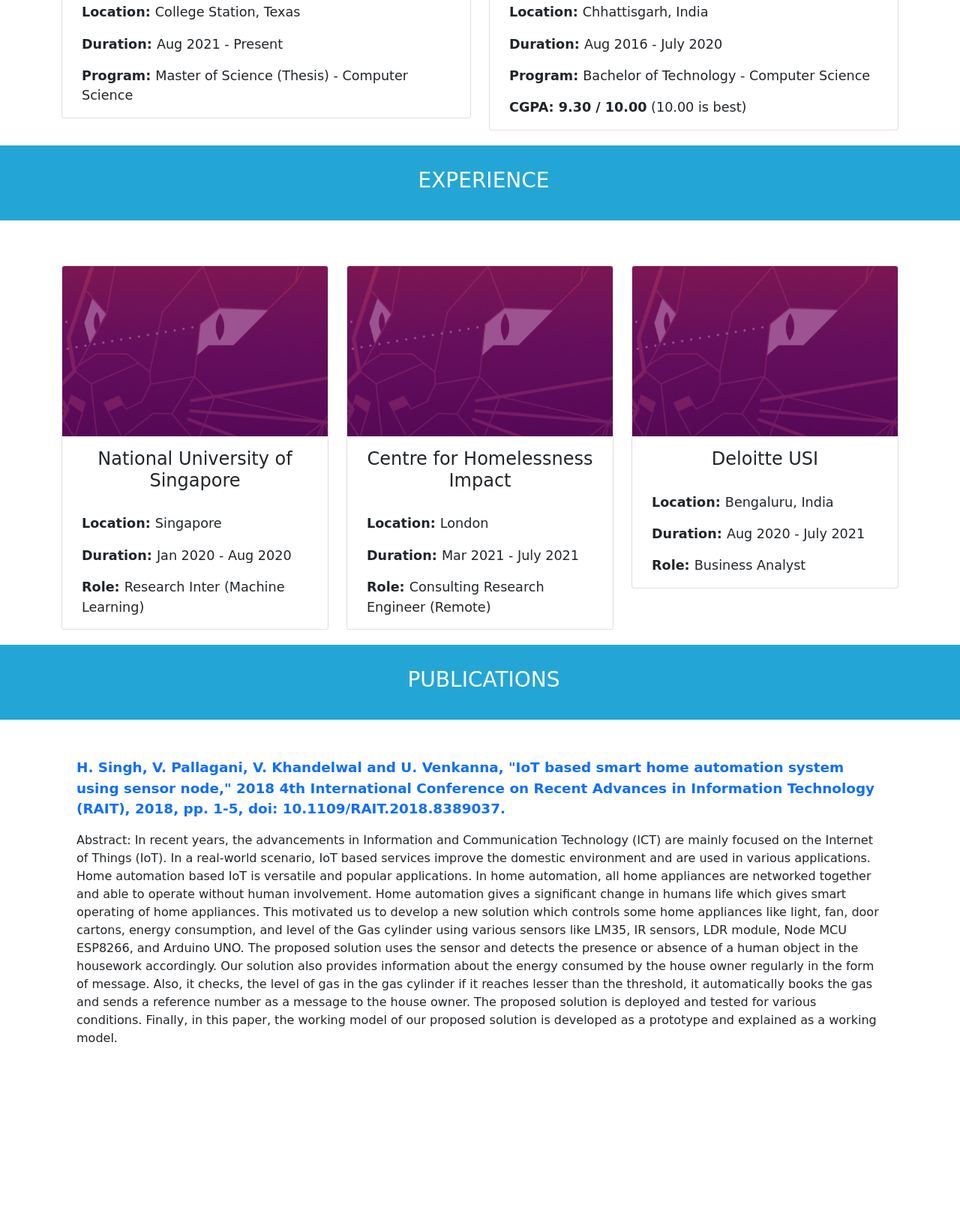
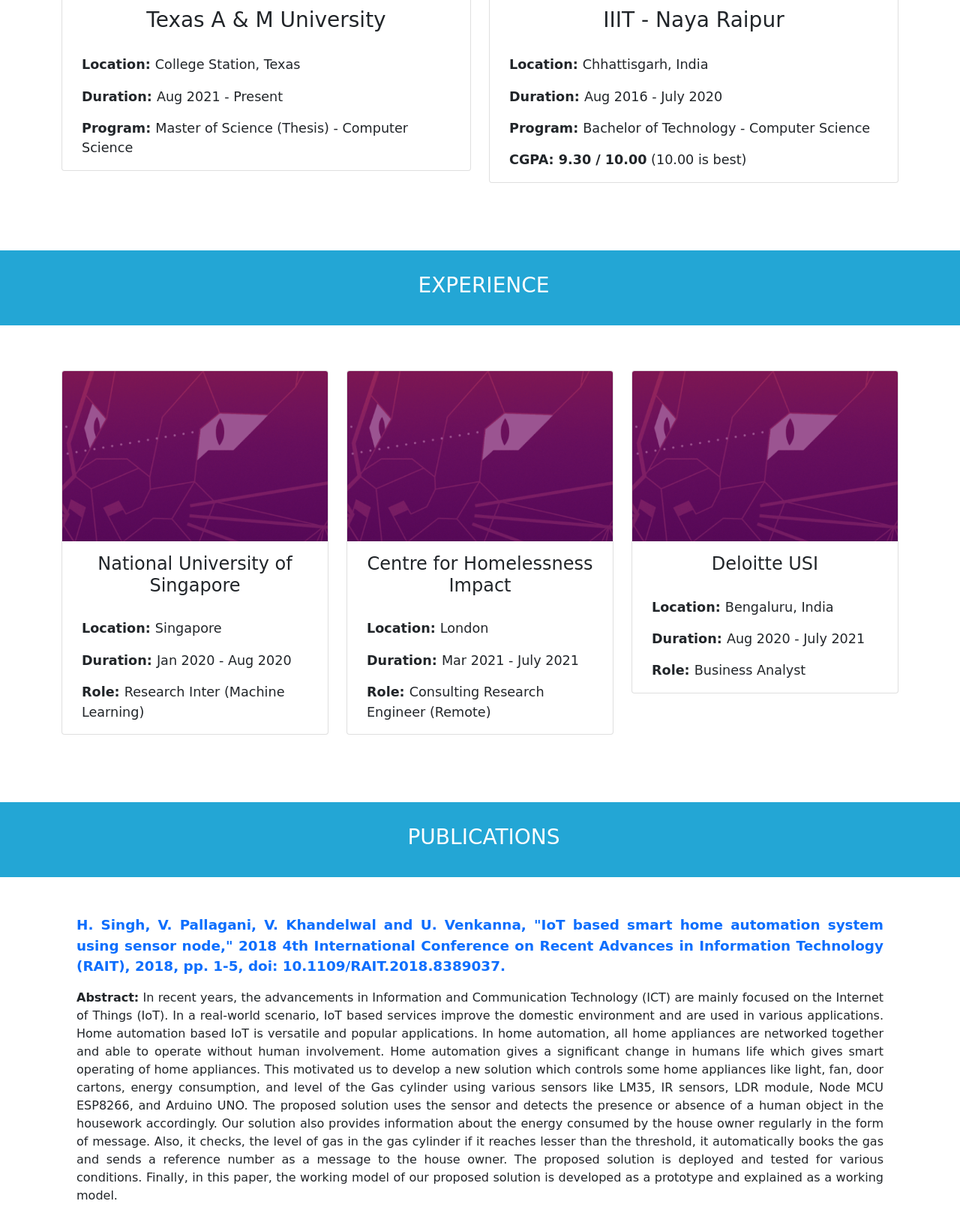
Before and after one commit to HimanshuSinghGH/HimanshuSinghGH.github.io, a plain HTML site: page profile.html in a window 1280 px wide. Shown: the part 1058-2696 px from the top of the page at 75% size. Before the commit the page ends 2491 px from the top, so only its background shows below. Drawn offline with nearby package versions, Linux system fonts and the light colour scheme; a web font is replaced by a local one.

Commit message:
added section header padding and fixed section href in navbar

```diff
--- a/profile.html
+++ b/profile.html
@@ -34,16 +34,16 @@
       <div class="collapse navbar-collapse d-flex" id="navbarSupportedContent">
         <ul class="navbar-nav me-auto mb-2 mb-lg-0">
           <li class="nav-item">
-            <a class="nav-link active" aria-current="page" href="#">About</a>
+            <a class="nav-link active" aria-current="page" href="#about">About</a>
           </li>
           <li class="nav-item">
             <a class="nav-link" aria-current="page" href="#education">Education</a>
           </li>
           <li class="nav-item">
-            <a class="nav-link" aria-current="page" href="#">Experience</a>
+            <a class="nav-link" aria-current="page" href="#experience">Experience</a>
           </li>
           <li class="nav-item">
-            <a class="nav-link" aria-current="page" href="#">Publications</a>
+            <a class="nav-link" aria-current="page" href="#publication">Publications</a>
           </li>
           <li class="nav-item">
             <a class="nav-link" aria-current="page" href="#">Projects</a>
@@ -57,8 +57,10 @@
   </nav>
 
   <!-- About Section  -->
-  <div class="main-body">
+
       <section id="about">
+        <div class="section-padding">
+        </div>
         <div class="section-header">
           <h3>ABOUT</h3>
         </div>
@@ -70,6 +72,8 @@
 
       <!-- Education Section  -->
       <section id="education">
+        <div class="section-padding">
+        </div>
         <div class="section-header">
           <h3>EDUCATION</h3>
         </div>
@@ -113,6 +117,8 @@
 
       <!-- Experience Section  -->
       <section id="experience">
+        <div class="section-padding">
+        </div>
       <div class="section-header">
         <h3>EXPERIENCE</h3>
       </div>
@@ -167,19 +173,21 @@
       </div>
   </section>
   <section id="publication">
+    <div class="section-padding">
+    </div>
     <div class="section-header">
       <h3>PUBLICATIONS</h3>
     </div>
     <div class="container">
       <div class="section-content section-content-publication">
         <p><b><a class='paper-title' href="https://ieeexplore.ieee.org/stamp/stamp.jsp?tp=&arnumber=8389037&isnumber=8388962">H. Singh, V. Pallagani, V. Khandelwal and U. Venkanna, "IoT based smart home automation system using sensor node," 2018 4th International Conference on Recent Advances in Information Technology (RAIT), 2018, pp. 1-5, doi: 10.1109/RAIT.2018.8389037.</a></b></p>
-  <p style='font-size:1rem;'>Abstract: In recent years, the advancements in Information and Communication Technology (ICT) are mainly focused on the Internet of Things (IoT). In a real-world scenario, IoT based services improve the domestic environment and are used in various applications. Home automation based IoT is versatile and popular applications. In home automation, all home appliances are networked together and able to operate without human involvement. Home automation gives a significant change in humans life which gives smart operating of home appliances. This motivated us to develop a new solution which controls some home appliances like light, fan, door cartons, energy consumption, and level of the Gas cylinder using various sensors like LM35, IR sensors, LDR module, Node MCU ESP8266, and Arduino UNO. The proposed solution uses the sensor and detects the presence or absence of a human object in the housework accordingly. Our solution also provides information about the energy consumed by the house owner regularly in the form of message. Also, it checks, the level of gas in the gas cylinder if it reaches lesser than the threshold, it automatically books the gas and sends a reference number as a message to the house owner. The proposed solution is deployed and tested for various conditions. Finally, in this paper, the working model of our proposed solution is developed as a prototype and explained as a working model.</p>
+  <p style='font-size:1rem;'><b>Abstract:</b> In recent years, the advancements in Information and Communication Technology (ICT) are mainly focused on the Internet of Things (IoT). In a real-world scenario, IoT based services improve the domestic environment and are used in various applications. Home automation based IoT is versatile and popular applications. In home automation, all home appliances are networked together and able to operate without human involvement. Home automation gives a significant change in humans life which gives smart operating of home appliances. This motivated us to develop a new solution which controls some home appliances like light, fan, door cartons, energy consumption, and level of the Gas cylinder using various sensors like LM35, IR sensors, LDR module, Node MCU ESP8266, and Arduino UNO. The proposed solution uses the sensor and detects the presence or absence of a human object in the housework accordingly. Our solution also provides information about the energy consumed by the house owner regularly in the form of message. Also, it checks, the level of gas in the gas cylinder if it reaches lesser than the threshold, it automatically books the gas and sends a reference number as a message to the house owner. The proposed solution is deployed and tested for various conditions. Finally, in this paper, the working model of our proposed solution is developed as a prototype and explained as a working model.</p>
       </div>
     </div>
 
   </section>
 
-  </div>
+
 
 
   </body>
--- a/profile_styles.css
+++ b/profile_styles.css
@@ -18,13 +18,14 @@ body {
     color:white;
 }
 
-.main-body {
-  margin-top:70px;
-}
 .nav-item:hover, .nav-item:active {
   background-color: #380000
 }
 
+.section-padding{
+  height:70px;
+  width:"100%" ;
+}
 .section-header {
   width: 100%;
   background-color: #23a6d5;
@@ -58,7 +59,7 @@ body {
 
 .section-content-publication {
   font-size: 1.15rem ;
-  text-align: left;
+  text-align: justify;
 
 }
 
```
